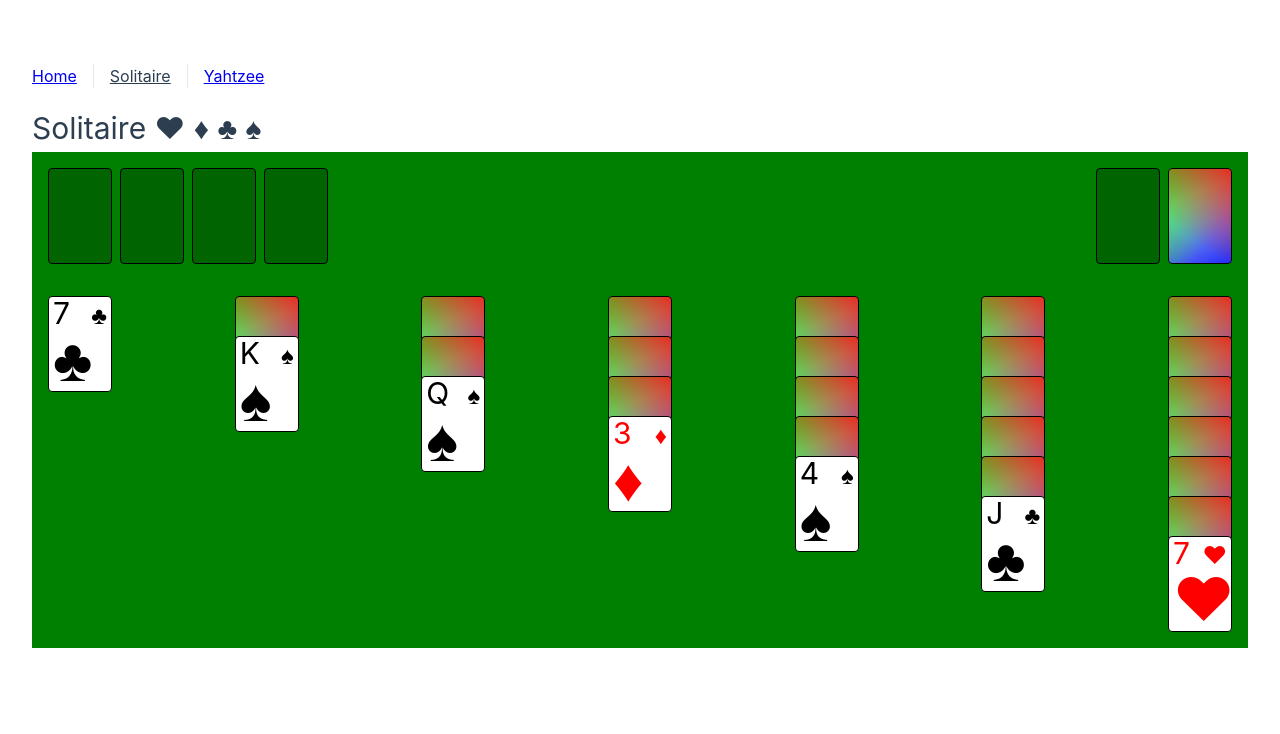
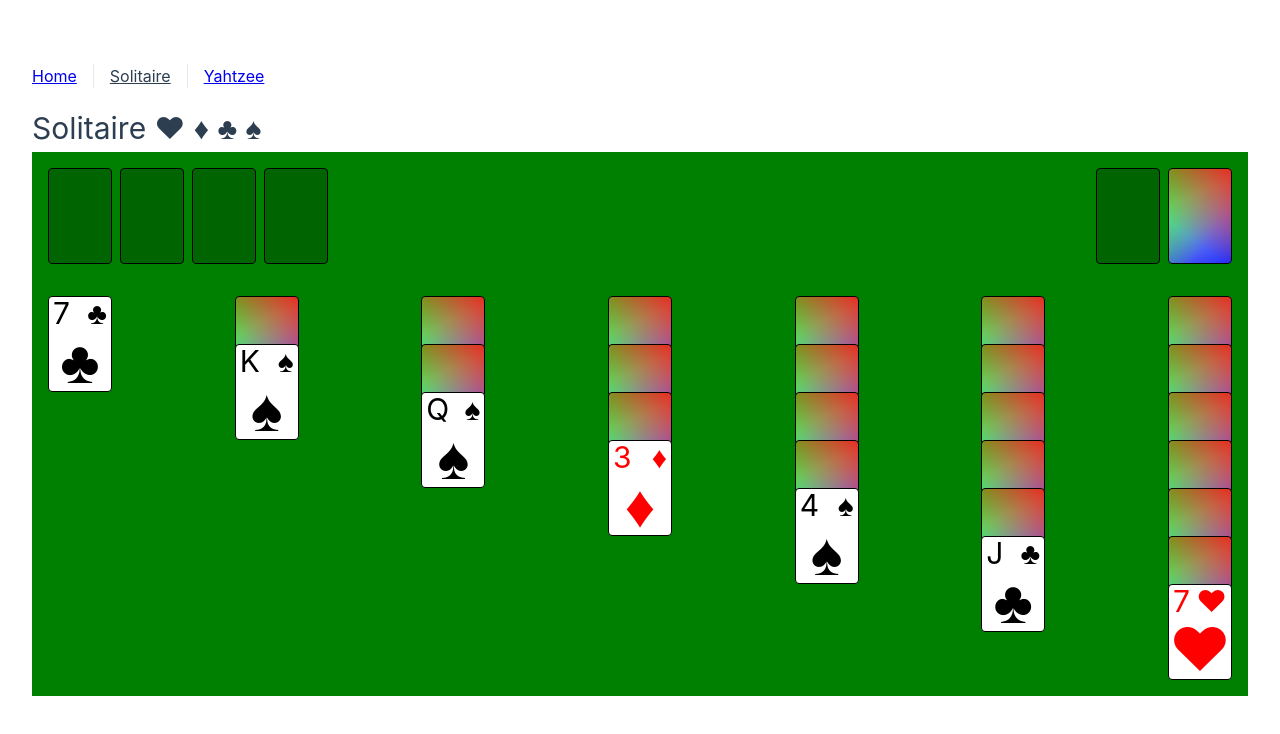
Before and after one commit to A1rPun/cards-and-dices, a Vue app: page /solitaire in a window 1280 px wide. Shown: the top 734 px of the page. Built offline with nearby package versions, Linux system fonts and the light colour scheme.

Commit message:
Responsiveness

```diff
--- a/src/assets/main.css
+++ b/src/assets/main.css
@@ -3,9 +3,14 @@
 #app {
   max-width: 1280px;
   margin: 0 auto;
-  padding: 2rem;
   font-weight: normal;
   height: 100vh;
   display: flex;
   flex-direction: column;
 }
+
+@media (min-width: 1024px) {
+  #app {
+    padding: 2rem;
+  }
+}
--- a/src/components/PlayingCard.vue
+++ b/src/components/PlayingCard.vue
@@ -30,11 +30,13 @@ function getSuit(suit?: string): string {
       'playing-card--empty': number === 0,
     }]"
   >
-    <div class="playing-card--suit" :class="[{ 'hidden': number < 2 }]">
-      <span>{{ getSuit(suit) }}</span>
-    </div>
-    <div class="playing-card--number" :class="[suit]">
-      <span>{{ getNumber(number) }}</span>
+    <div class="playing-card--top">
+      <div class="playing-card--number" :class="[suit]">
+        <span>{{ getNumber(number) }}</span>
+      </div>
+      <div class="playing-card--suit" :class="[{ 'hidden': number < 2 }]">
+        <span>{{ getSuit(suit) }}</span>
+      </div>
     </div>
     <div class="playing-card--suit-large" :class="[{ 'hidden': number < 2 }]">
       <span>{{ getSuit(suit) }}</span>
@@ -48,9 +50,10 @@ function getSuit(suit?: string): string {
   background: white;
   color: black;
   border-radius: 4px;
-  width: 64px;
-  height: 96px;
-  display: inline-block;
+  width: 56px;
+  height: 80px;
+  display: flex;
+  flex-direction: column;
   user-select: none;
   cursor: pointer;
   border: 1px solid black;
@@ -74,27 +77,61 @@ function getSuit(suit?: string): string {
   color: red;
 }
 
+.playing-card--top {
+  display: flex;
+  justify-content: space-between;
+  font-size: 1.5em;
+  padding: 0 2px;
+  margin-top: -4px;
+}
+
 .playing-card--number {
-  position: absolute;
-  top: -8px;
-  left: 4px;
-  font-size: 2em;
 }
 
 .playing-card--suit {
-  position: absolute;
-  right: 4px;
-  font-size: x-large;
 }
 
 .playing-card--suit-large {
-  position: absolute;
-  bottom: -16px;
-  left: 4px;
-  font-size: 4em;
+  font-size: 3.5em;
+  text-align: center;
+  flex: 1;
+  margin-top: -24px;
 }
 
 .hidden {
   display: none;
 }
+
+@media (min-width: 1024px) {
+  .playing-card {
+    border-radius: 4px;
+    width: 64px;
+    height: 96px;
+  }
+
+  .playing-card--empty {
+  }
+
+  .playing-card--back {
+  }
+
+  .hearts, .diamonds {
+  }
+
+  .playing-card--top {
+    font-size: 2em;
+    padding: 0 4px;
+    margin-top: -8px;
+  }
+
+  .playing-card--number {
+  }
+
+  .playing-card--suit {
+  }
+
+  .playing-card--suit-large {
+    font-size: 4em;
+  }
+}
 </style>
--- a/src/views/SolitaireView.vue
+++ b/src/views/SolitaireView.vue
@@ -220,19 +220,19 @@ function canAddToLane(card: Card): Lane|undefined {
 
 .solitaire--header {
   display: flex;
+  justify-content: space-between;
 }
 
 .solitaire--goal {
   display: flex;
-  flex: 1;
-  gap: 8px;
+  gap: 4px;
 }
 
 .solitaire--wrap {
   display: flex;
-  gap: 8px;
-  margin: 8px;
-  padding: 8px;
+  gap: 4px;
+  margin: 4px;
+  padding: 4px;
 }
 
 .solitaire--deck {}
@@ -240,18 +240,49 @@ function canAddToLane(card: Card): Lane|undefined {
 .solitaire--playfield {
   display: flex;
   justify-content: space-between;
-  margin: 8px;
-  padding: 8px;
+  margin: 4px;
+  padding: 4px;
 }
 
 .solitaire--playfield-lane {
   display: flex;
   flex-direction: column;
-  gap: 8px;
-  margin-top: 64px;
+  margin-top: 48px;
 }
 
 .solitaire--playfield-lane > * {
-  margin-top: -64px;
+  margin-top: -48px;
+}
+
+@media (min-width: 1024px) {
+  .solitaire {
+    margin-bottom: 8px;
+  }
+
+  .solitaire--header {
+  }
+
+  .solitaire--goal {
+    gap: 8px;
+  }
+
+  .solitaire--wrap {
+    gap: 8px;
+    margin: 8px;
+    padding: 8px;
+  }
+
+  .solitaire--deck {}
+
+  .solitaire--playfield {
+    margin: 8px;
+    padding: 8px;
+  }
+
+  .solitaire--playfield-lane {
+  }
+
+  .solitaire--playfield-lane > * {
+  }
 }
 </style>
```
